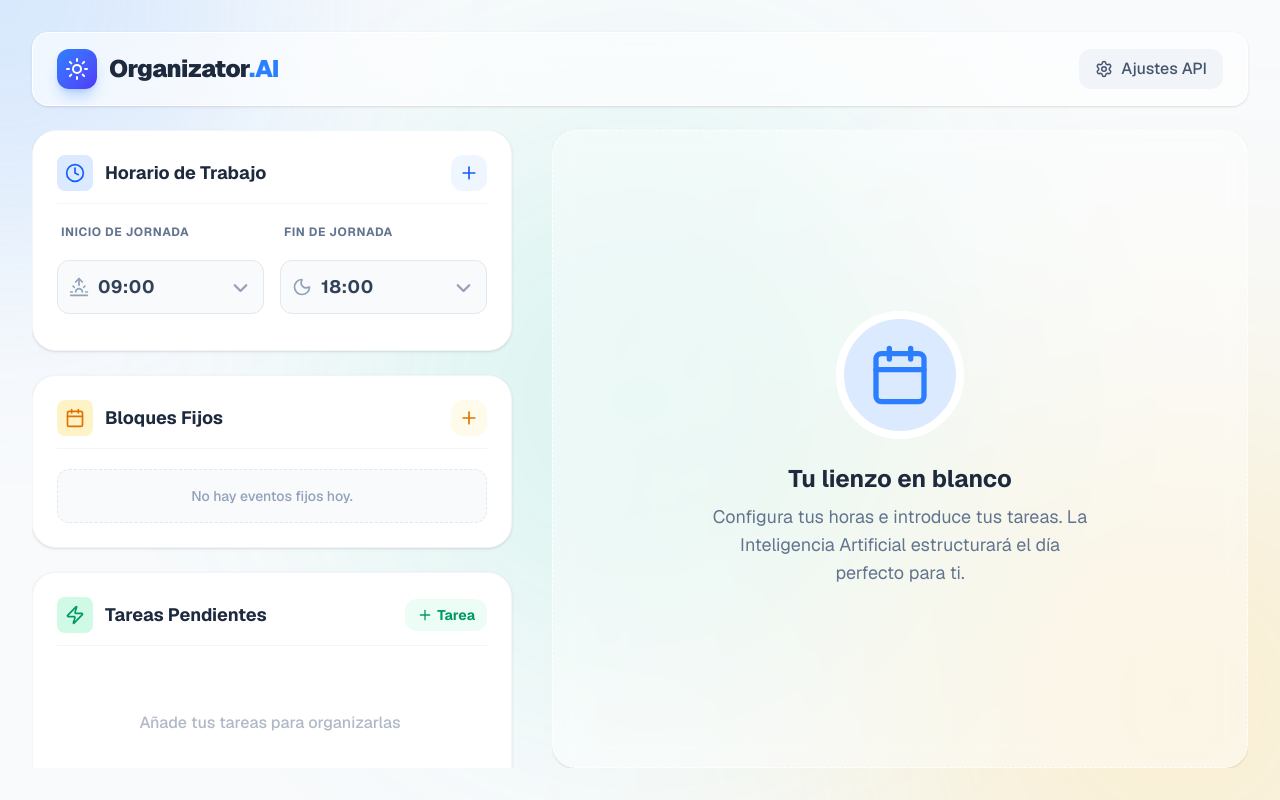
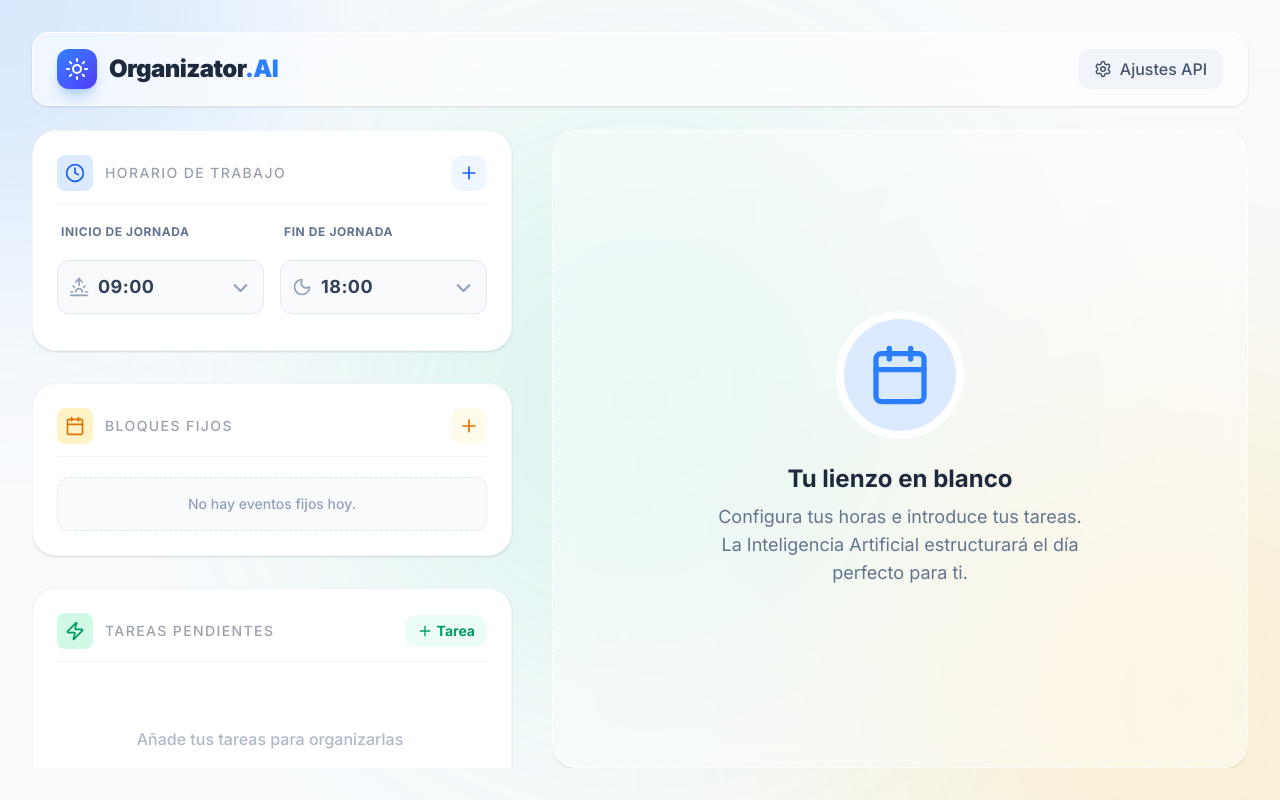
Before and after one commit to samuelmeleroWEB/organizator-web, a Next.js app: page / in a window 1280 px wide. Built offline with nearby package versions, Linux system fonts and the light colour scheme.

Commit message:
style: add Inter font and improve base spacing and section typography

```diff
--- a/src/app/layout.tsx
+++ b/src/app/layout.tsx
@@ -1,16 +1,8 @@
 import type { Metadata } from "next";
-import { Geist, Geist_Mono } from "next/font/google";
+import { Inter } from "next/font/google";
 import "./globals.css";
 
-const geistSans = Geist({
-  variable: "--font-geist-sans",
-  subsets: ["latin"],
-});
-
-const geistMono = Geist_Mono({
-  variable: "--font-geist-mono",
-  subsets: ["latin"],
-});
+const inter = Inter({ subsets: ["latin"] });
 
 export const metadata: Metadata = {
   title: "Organizator AI | Tu Asistente de Productividad",
@@ -24,9 +16,7 @@ export default function RootLayout({
 }>) {
   return (
     <html lang="es">
-      <body
-        className={`${geistSans.variable} ${geistMono.variable} antialiased`}
-      >
+      <body className={`${inter.className} antialiased`}>
         {children}
       </body>
     </html>
--- a/src/app/page.tsx
+++ b/src/app/page.tsx
@@ -132,7 +132,7 @@ export default function Home() {
   };
 
   return (
-    <div className="min-h-screen bg-slate-50 text-slate-800 font-sans p-4 sm:p-6 lg:p-8 overflow-x-hidden relative selection:bg-blue-200">
+    <div className="min-h-screen bg-slate-50 text-slate-800 p-4 sm:p-6 lg:p-8 overflow-x-hidden relative selection:bg-blue-200">
       {/* Background soft energetic shapes */}
       <div className="absolute top-0 left-0 w-[500px] h-[500px] bg-blue-400/20 rounded-full blur-[120px] -translate-x-1/2 -translate-y-1/2 pointer-events-none" />
       <div className="absolute bottom-0 right-0 w-[600px] h-[600px] bg-amber-400/20 rounded-full blur-[150px] translate-x-1/3 translate-y-1/3 pointer-events-none" />
@@ -155,7 +155,7 @@ export default function Home() {
         <div className="flex-1 grid grid-cols-1 lg:grid-cols-12 gap-6 lg:gap-8 overflow-hidden min-h-0">
 
           {/* Left Panel: Inputs */}
-          <div className="lg:col-span-5 flex flex-col gap-6 lg:overflow-y-auto lg:pr-2 custom-scrollbar pb-10">
+          <div className="lg:col-span-5 flex flex-col gap-8 lg:overflow-y-auto lg:pr-2 custom-scrollbar pb-10">
             <TimeWindowsConfig windows={windows} setWindows={setWindows} />
             <FixedBlocksConfig blocks={blocks} setBlocks={setBlocks} />
             <TasksConfig
--- a/src/components/FixedBlocksConfig.tsx
+++ b/src/components/FixedBlocksConfig.tsx
@@ -18,7 +18,7 @@ export function FixedBlocksConfig({ blocks, setBlocks }: FixedBlocksConfigProps)
           <div className="bg-amber-100 p-2 rounded-lg text-amber-600">
             <Calendar size={20} />
           </div>
-          <h2 className="text-lg font-bold text-slate-800">Bloques Fijos</h2>
+          <h2 className="text-sm font-medium tracking-widest uppercase text-gray-400">Bloques Fijos</h2>
         </div>
         <button
           onClick={() => setBlocks([...blocks, { id: Math.random().toString(), name: '', startTime: '12:00', endTime: '13:00' }])}
--- a/src/components/TasksConfig.tsx
+++ b/src/components/TasksConfig.tsx
@@ -21,7 +21,7 @@ export function TasksConfig({ tasks, setTasks, loading, error, generateDemoPlan,
           <div className="bg-emerald-100 p-2 rounded-lg text-emerald-600">
             <Zap size={20} />
           </div>
-          <h2 className="text-lg font-bold text-slate-800">Tareas Pendientes</h2>
+          <h2 className="text-sm font-medium tracking-widest uppercase text-gray-400">Tareas Pendientes</h2>
         </div>
         <button
           onClick={() => setTasks([...tasks, { id: Math.random().toString(), name: '', durationMinutes: 60, priority: 'media' }])}
--- a/src/components/TimeWindowsConfig.tsx
+++ b/src/components/TimeWindowsConfig.tsx
@@ -18,7 +18,7 @@ export function TimeWindowsConfig({ windows, setWindows }: TimeWindowsConfigProp
           <div className="bg-blue-100 p-2 rounded-lg text-blue-600">
             <Clock size={20} />
           </div>
-          <h2 className="text-lg font-bold text-slate-800">Horario de Trabajo</h2>
+          <h2 className="text-sm font-medium tracking-widest uppercase text-gray-400">Horario de Trabajo</h2>
         </div>
         <button
           onClick={() => setWindows([...windows, { id: Math.random().toString(), startTime: '16:00', endTime: '19:00' }])}
```
